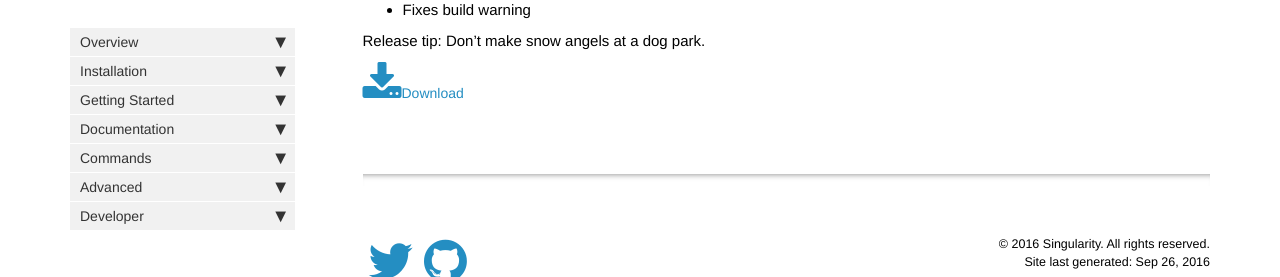
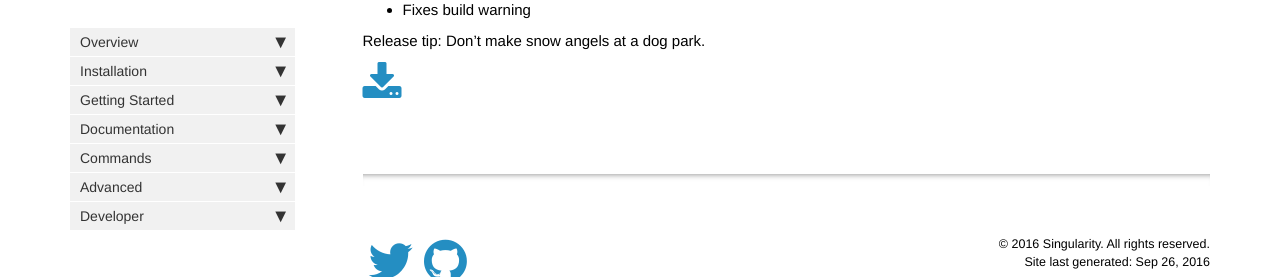
Before and after one commit to singularityware/singularityware.github.io, a Jekyll site: the page built from _posts/releases/2016-08-04-release-2-1-2.md, in a window 1280 px wide. Shown: the part 252-529 px from the top of the page. Built offline with Jekyll 4.4.1, drawn with Linux system fonts in a browser that asks for light colours; nearby versions of some CDN libraries; comment, search, counter and statistics services are not loaded.

Commit message:
modified:   _layouts/post.html

```diff
--- a/_layouts/post.html
+++ b/_layouts/post.html
@@ -31,7 +31,7 @@ layout: default
      {% if page.targz %}
      <span class="post-meta">
       <a class="no-after" href="{{ site.repo }}/archive/{{ page.targz }}" target="_blank">
-       <i class="fa fa-3x fa-download no-after"></i>Download</a>
+       <i class="fa fa-3x fa-download no-after"></i></a>
      </span>
      {% endif %}
 
```
